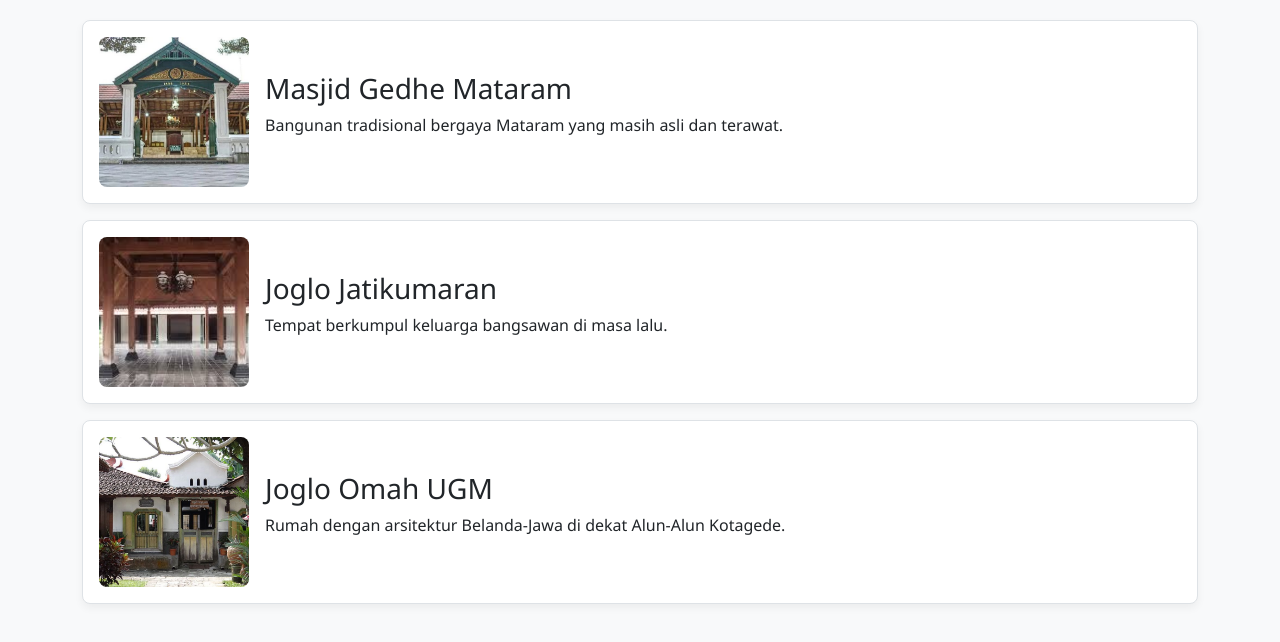
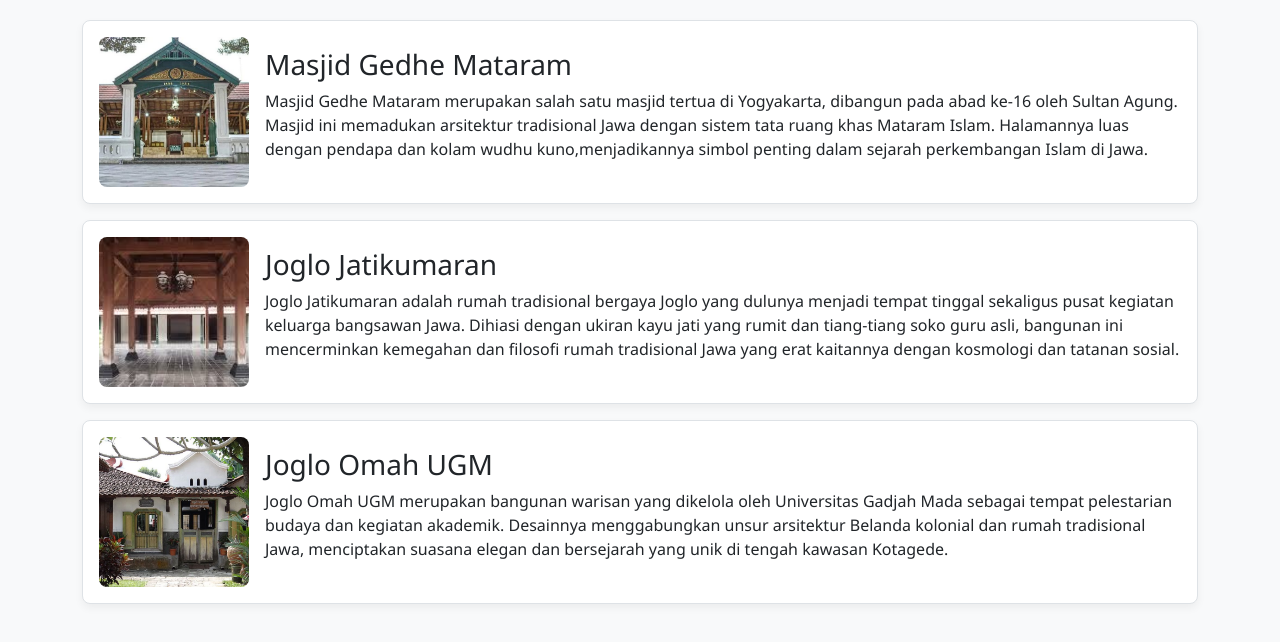
Before and after one commit to Putraakusuma2/Tugas-PWM-P7-Heritage-Kotagede, a plain HTML site: page daftar.html in a window 1280 px wide. Shown: the part 122-764 px from the top of the page. Drawn offline with nearby package versions, Linux system fonts and the light colour scheme.

Commit message:
Update daftar.html

```diff
--- a/daftar.html
+++ b/daftar.html
@@ -65,7 +65,12 @@
           </a>
           <div>
             <h3>Masjid Gedhe Mataram</h3>
-            <p>Bangunan tradisional bergaya Mataram yang masih asli dan terawat.</p>
+            <p>
+              Masjid Gedhe Mataram merupakan salah satu masjid tertua di Yogyakarta,
+              dibangun pada abad ke-16 oleh Sultan Agung. Masjid ini memadukan arsitektur
+              tradisional Jawa dengan sistem tata ruang khas Mataram Islam. Halamannya luas
+              dengan pendapa dan kolam wudhu kuno,menjadikannya simbol penting dalam sejarah perkembangan Islam di Jawa.
+            </p>
           </div>
         </div>
       </div>
@@ -77,7 +82,13 @@
           </a>
           <div>
             <h3>Joglo Jatikumaran</h3>
-            <p>Tempat berkumpul keluarga bangsawan di masa lalu.</p>
+            <p>
+              Joglo Jatikumaran adalah rumah tradisional bergaya Joglo yang dulunya
+              menjadi tempat tinggal sekaligus pusat kegiatan keluarga bangsawan Jawa.
+              Dihiasi dengan ukiran kayu jati yang rumit dan tiang-tiang soko guru asli,
+              bangunan ini mencerminkan kemegahan dan filosofi rumah tradisional Jawa yang
+              erat kaitannya dengan kosmologi dan tatanan sosial.
+            </p>
           </div>
         </div>
       </div>
@@ -89,7 +100,12 @@
           </a>
           <div>
             <h3>Joglo Omah UGM</h3>
-            <p>Rumah dengan arsitektur Belanda-Jawa di dekat Alun-Alun Kotagede.</p>
+            <p>
+              Joglo Omah UGM merupakan bangunan warisan yang dikelola oleh Universitas Gadjah Mada
+              sebagai tempat pelestarian budaya dan kegiatan akademik. Desainnya menggabungkan unsur
+              arsitektur Belanda kolonial dan rumah tradisional Jawa, menciptakan suasana elegan
+              dan bersejarah yang unik di tengah kawasan Kotagede.
+            </p>
           </div>
         </div>
       </div>
```
